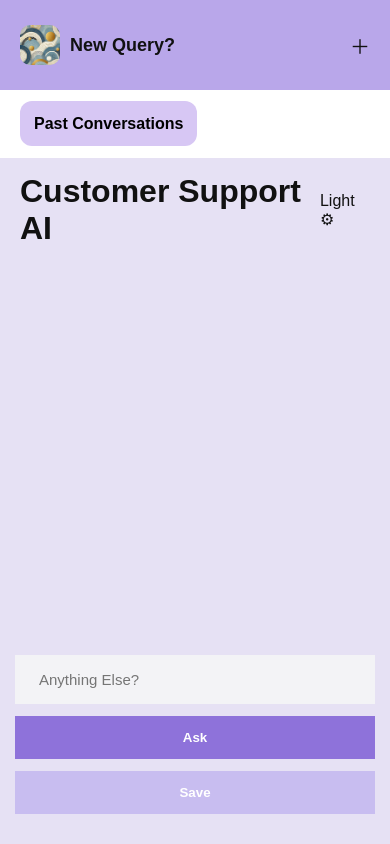
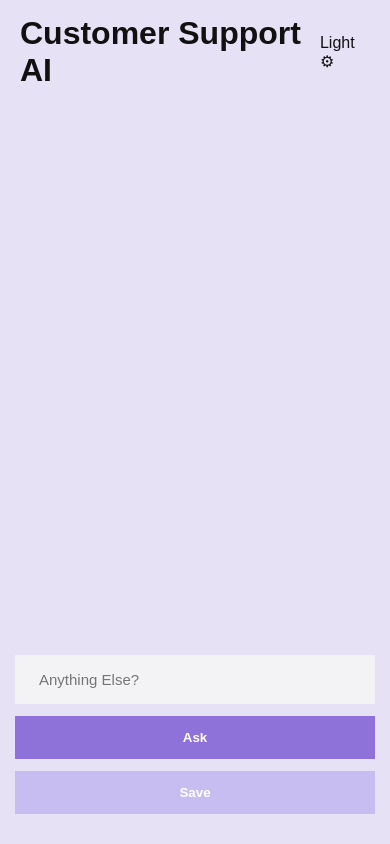
Before and after one commit to krishnav45/Customer-Support-AI, a React (Vite) app: page /chat in a window 390 px wide. Built offline with nearby package versions, Linux system fonts and the light colour scheme.

Commit message:
2nd commit

```diff
--- a/src/App.css
+++ b/src/App.css
@@ -468,3 +468,35 @@ body {
   }
 
 }
+
+
+
+/* MOBILE SIDEBAR */
+@media (max-width: 768px) {
+
+  .sidebar {
+    position: fixed;
+    top: 0;
+    left: -260px;
+    height: 100vh;
+    width: 260px;
+    background: white;
+    transition: left 0.3s ease;
+    z-index: 1000;
+  }
+
+  .sidebar.open {
+    left: 0;
+  }
+
+  .sidebar-overlay {
+    position: fixed;
+    top: 0;
+    left: 0;
+    width: 100%;
+    height: 100%;
+    background: rgba(0,0,0,0.4);
+    z-index: 999;
+  }
+
+}
--- a/src/components/ChatMessage.jsx
+++ b/src/components/ChatMessage.jsx
@@ -1,14 +1,12 @@
 import React, { useState } from "react";
 
-function ChatMessage({ message, updateRating }) {
-  const { id, sender, text, time, rating = 0 } = message;
+function ChatMessage({ message, updateRating, setMessages }) {
+  const { id, sender, text, time, rating = 0, feedback = "" } = message;
+
   const [showModal, setShowModal] = useState(false);
   const [feedbackText, setFeedbackText] = useState("");
-const [submittedFeedback, setSubmittedFeedback] = useState("");
-
-
+  const [hoverValue, setHoverValue] = useState(0);
   const [showStars, setShowStars] = useState(rating > 0);
-  const [hoverValue, setHoverValue] = useState(0);
 
   const handleThumbUp = () => {
     setShowStars(true);
@@ -18,17 +16,31 @@ const [submittedFeedback, setSubmittedFeedback] = useState("");
     updateRating(id, value);
   };
 
+  const handleSubmitFeedback = () => {
+    if (!feedbackText.trim()) return;
+
+    setMessages((prev) =>
+      prev.map((msg) =>
+        msg.id === id ? { ...msg, feedback: feedbackText } : msg
+      )
+    );
+
+    setFeedbackText("");
+    setShowModal(false);
+  };
+
   return (
     <div className={`chat-message ${sender === "user" ? "user-message" : "ai-message"}`}>
 
       <div className="avatar">
         <img
-          src={sender === "user" ? "/person.bbad1754e7b13b3db5db.png" : "/bot.a2bd3e5c8c207fae6835.png"}
+          src={sender === "user"
+            ? "/person.bbad1754e7b13b3db5db.png"
+            : "/bot.a2bd3e5c8c207fae6835.png"}
           alt="avatar"
         />
       </div>
 
-      {/* Message Content */}
       <div className="message-content">
         <div className="message-header">
           <strong>
@@ -37,30 +49,34 @@ const [submittedFeedback, setSubmittedFeedback] = useState("");
           <span className="time">{time}</span>
         </div>
 
-        <p className="message-text">{text}</p>
+        {/* VERY IMPORTANT: plain <p> for Cypress */}
+        <p>{text}</p>
 
         {sender === "ai" && (
           <div className="feedback-section">
+
             <div className="feedback-icons">
               <span onClick={handleThumbUp}>👍</span>
               <span onClick={() => setShowModal(true)}>👎</span>
             </div>
-            {submittedFeedback && (
-  <p className="submitted-feedback">
-    <strong>Feedback:</strong> {submittedFeedback}
+
+            {/* Show saved feedback from message object */}
+            {feedback && (
+              <p>
+                <strong>Feedback:</strong> {feedback}
               </p>
             )}
 
-
             {showStars && (
               <div className="stars">
-                <p style={{margin: 0, padding: 0, fontSize: "12px", fontWeight: 400,color: "black"}}>Rate this response:</p>
+                <p style={{ fontSize: "12px", margin: 0 }}>
+                  Rate this response:
+                </p>
+
                 {[1, 2, 3, 4, 5].map((star) => (
                   <span
                     key={star}
-                    className={
-                      star <= (hoverValue || rating) ? "active" : ""
-                    }
+                    className={star <= (hoverValue || rating) ? "active" : ""}
                     onClick={() => handleStarClick(star)}
                     onMouseEnter={() => setHoverValue(star)}
                     onMouseLeave={() => setHoverValue(0)}
@@ -70,13 +86,10 @@ const [submittedFeedback, setSubmittedFeedback] = useState("");
                 ))}
               </div>
             )}
+
             {showModal && (
               <div className="feedback-modal-overlay">
                 <div className="feedback-modal">
-
-      <div className="modal-left">
-        <div className="modal-icon">📝</div>
-
                   <h3>Provide Additional Feedback</h3>
 
                   <textarea
@@ -84,21 +97,10 @@ const [submittedFeedback, setSubmittedFeedback] = useState("");
                     value={feedbackText}
                     onChange={(e) => setFeedbackText(e.target.value)}
                   />
-      </div>
 
-      <div className="modal-right">
-        <button
-          className="submit-feedback-btn"
-          onClick={() => {
-            setSubmittedFeedback(feedbackText);
-            setFeedbackText("");
-            setShowModal(false);
-          }}
-        >
+                  <button type="button" onClick={handleSubmitFeedback}>
                     Submit
                   </button>
-      </div>
-
                 </div>
               </div>
             )}
--- a/src/components/Sidebar.jsx
+++ b/src/components/Sidebar.jsx
@@ -1,9 +1,19 @@
 import React from "react";
 import { Link } from "react-router-dom";
 
-const Sidebar = () => {
+const Sidebar = ({ sidebarOpen, setSidebarOpen }) => {
   return (
-    <div className="sidebar">
+    <div className={`sidebar ${sidebarOpen ? "open" : ""}`}>
+<div className="close-btn" onClick={() => setSidebarOpen(false)}>
+  ✕
+</div>
+{sidebarOpen && (
+  <div
+    className="sidebar-overlay"
+    onClick={() => setSidebarOpen(false)}
+  />
+)}
+
 
       {/* New Query Link */}
       <Link to="/" className="logo-section" style={{ textDecoration: "none", color: "inherit" }}>
--- a/src/pages/ChatPage.jsx
+++ b/src/pages/ChatPage.jsx
@@ -5,6 +5,7 @@ import Header from "../components/Header";
 import ChatMessage from "../components/ChatMessage";
 
 const ChatPage = () => {
+  const [sidebarOpen, setSidebarOpen] = useState(false);
   const location = useLocation();
   const clickedMessage = location.state?.message || "";
 
@@ -124,7 +125,8 @@ const ChatPage = () => {
 
   return (
     <div className="app-container">
-      <Sidebar />
+      <Sidebar sidebarOpen={sidebarOpen} setSidebarOpen={setSidebarOpen} />
+
 
       <div className="main-section">
         <Header />
```
Lines whose indentation alone changed are shown as unchanged.
